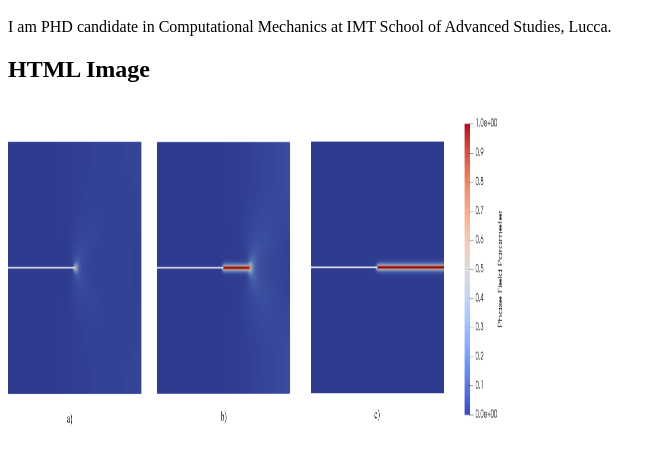
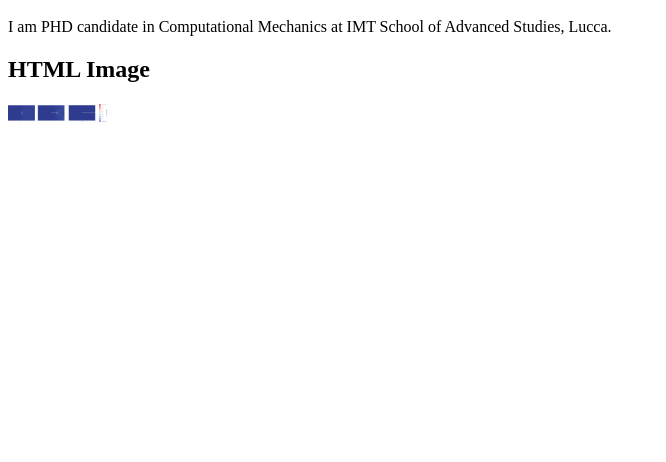
Before and after one commit to ardusane10/ajinkyadusane.github.io, a plain HTML site: page index.html in a window 1280 px wide. Shown: the part 48-510 px from the top of the page, without its empty margins (0-666 px from the left). Drawn offline with Linux system fonts and the light colour scheme.

Commit message:
Initial commit

```diff
--- a/index.html
+++ b/index.html
@@ -9,6 +9,6 @@
     <h1>Ajinkya Dusane</h1>
     <p>I am PHD candidate in Computational Mechanics at IMT School of Advanced Studies, Lucca. </p>
     <h2>HTML Image</h2>
-    <img src="Phaseff.png" alt="Trulli" width="500" height="333">
+    <img src="Phaseff.png" alt="Trulli" width="100" height="20">
 </body>
 </html>
```
